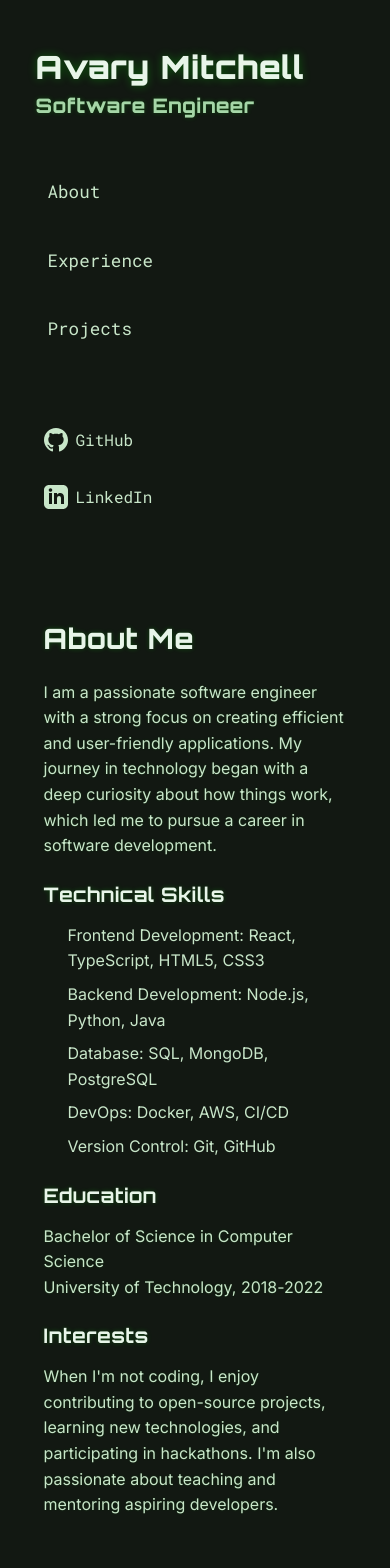
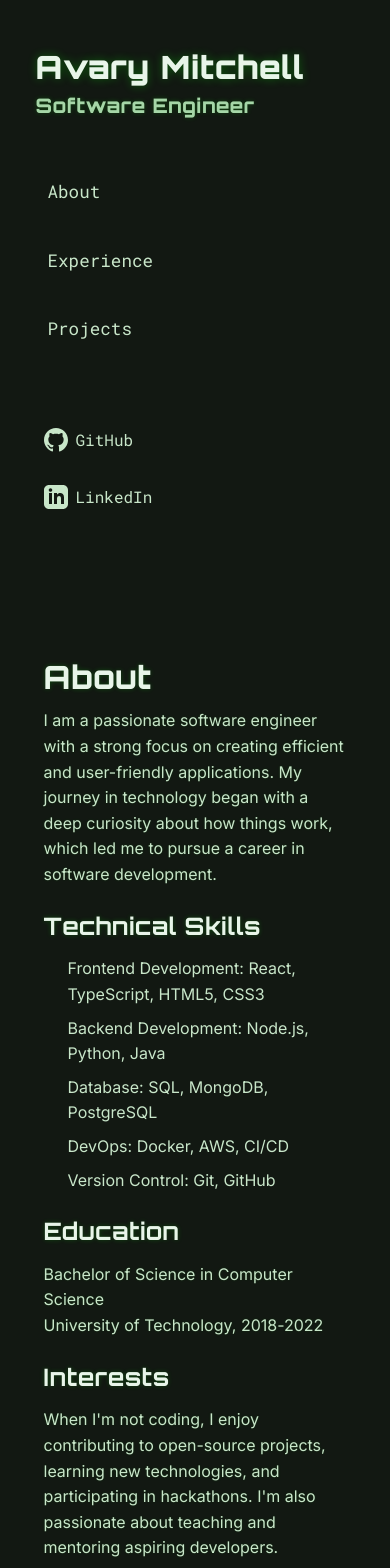
Before and after one commit to Anmitchell/web-portfolio-2025, a React (Vite) app: page / in a window 390 px wide. Shown: the top 1568 px of the page. Built offline with nearby package versions, Linux system fonts and the light colour scheme.

Commit message:
Presentable stop

```diff
--- a/src/App.css
+++ b/src/App.css
@@ -396,16 +396,20 @@ p {
 }
 
 .content section {
-  margin: 8rem 0;
   min-height: fit-content;
+  margin-bottom: 6rem;
 }
 
-.content section:first-child {
-  margin-top: 0;
+.content section:nth-child(3) {
+  margin-bottom: 0rem;
 }
 
-.content section:last-child {
-  margin-bottom: 0;
+.content section .projects {
+  margin-bottom: 0rem;
+}
+
+.content section h2 {
+  margin-bottom: 2rem;
 }
 
 .projects-header {
@@ -413,6 +417,10 @@ p {
   justify-content: space-between;
   align-items: center;
   margin-bottom: 2rem;
+}
+
+.projects-header h2 {
+  margin: 0;
 }
 
 .view-all-btn {
@@ -424,11 +432,8 @@ p {
   cursor: pointer;
   transition: all 0.3s ease;
   font-family: var(--font-mono);
-}
-
-.view-all-btn:hover {
-  background-color: var(--primary-color);
-  color: var(--text-on-primary);
+  font-size: 0.9rem;
+  white-space: nowrap;
 }
 
 .content h2 {
@@ -627,9 +632,12 @@ p {
 
 /* ===== FOOTER ===== */
 .footer {
-  text-align: center;
-  padding: var(--spacing-xl) 0;
-  font-size: 0.875rem;
+  display: flex;
+  flex-direction: column;
+  align-items: center;
+  gap: 1rem;
+  padding-top: 2rem;
+  margin-top: 2rem;
 }
 
 .footer-links {
@@ -647,6 +655,30 @@ p {
 
 .footer-link:hover {
   color: var(--primary-color);
+}
+
+.contact-btn {
+  padding: 0.75rem 2rem;
+  background-color: var(--primary-color);
+  color: var(--text-on-primary);
+  border: none;
+  border-radius: var(--border-radius-sm);
+  cursor: pointer;
+  transition: all 0.3s ease;
+  font-family: var(--font-mono);
+  font-size: 1rem;
+}
+
+.contact-btn:hover {
+  background-color: var(--primary-color-dark);
+  transform: translateY(-2px);
+}
+
+.copyright {
+  color: var(--text-tertiary);
+  font-size: 0.875rem;
+  text-align: center;
+  margin-bottom: 0rem;
 }
 
 /* ===== UTILITIES ===== */
@@ -709,6 +741,16 @@ p {
 
   .content section {
     margin: 4rem 0;
+    position: relative;
+  }
+
+  .content section h2 {
+    position: sticky;
+    top: 0;
+    background-color: var(--background-light);
+    padding: 0.75rem 0;
+    margin: 0;
+    z-index: 1;
   }
 
   .header h1 {
@@ -722,10 +764,6 @@ p {
   .navigation button {
     padding: 0.75rem;
     font-size: 1.1rem;
-  }
-
-  .social-link {
-    padding: 0.5rem;
   }
 
   .about {
@@ -761,13 +799,41 @@ p {
     padding: 0.5rem;
   }
 
-  .content h2 {
-    font-size: 1.75rem;
-    margin-bottom: 1.5rem;
+  .projects-header {
+    position: sticky;
+    top: 0;
+    background-color: var(--background-light);
+    padding: 0.75rem 0;
+    margin: 0;
+    z-index: 1;
   }
 
-  .content h3 {
-    font-size: 1.25rem;
+  .projects-header h2 {
+    position: static;
+    padding: 0;
+  }
+
+  .view-all-btn {
+    padding: 0.25rem 0.75rem;
+    font-size: 0.8rem;
+  }
+
+  .right-section {
+    padding-top: 0;
+  }
+
+  .footer {
+    padding: 1.5rem 0;
+    margin-top: 1.5rem;
+  }
+
+  .contact-btn {
+    padding: 0.5rem 1.5rem;
+    font-size: 0.9rem;
+  }
+
+  .copyright {
+    font-size: 0.8rem;
   }
 }
 
@@ -947,6 +1013,10 @@ p {
   font-family: var(--font-mono);
 }
 
+.social-link:last-child {
+  padding-bottom: 0rem;
+}
+
 .social-link:hover {
   color: var(--primary-color);
   background-color: var(--surface-hover);
--- a/src/App.tsx
+++ b/src/App.tsx
@@ -27,7 +27,8 @@ function App() {
                 const experienceSection = document.getElementById('experience') as HTMLElement;
                 const rightSection = document.querySelector('.right-section') as HTMLElement;
                 if (experienceSection && rightSection) {
-                  const offset = experienceSection.offsetTop - rightSection.offsetTop - 96; // 6rem = 96px
+                  const headerHeight = window.innerWidth <= 768 ? 48 : 0; // 3rem = 48px
+                  const offset = experienceSection.offsetTop - rightSection.offsetTop - 96 - headerHeight;
                   rightSection.scrollTo({ top: offset, behavior: 'smooth' });
                 }
               }}>
@@ -37,7 +38,8 @@ function App() {
                 const projectsSection = document.getElementById('projects') as HTMLElement;
                 const rightSection = document.querySelector('.right-section') as HTMLElement;
                 if (projectsSection && rightSection) {
-                  const offset = projectsSection.offsetTop - rightSection.offsetTop - 96; // 6rem = 96px
+                  const headerHeight = window.innerWidth <= 768 ? 48 : 0; // 3rem = 48px
+                  const offset = projectsSection.offsetTop - rightSection.offsetTop - 96 - headerHeight;
                   rightSection.scrollTo({ top: offset, behavior: 'smooth' });
                 }
               }}>
@@ -64,7 +66,7 @@ function App() {
         <div className='right-section'>
           <div className='content'>
             <section id="about">
-              <h2>About Me</h2>
+              <h2>About</h2>
               <p>I am a passionate software engineer with a strong focus on creating efficient and user-friendly applications. My journey in technology began with a deep curiosity about how things work, which led me to pursue a career in software development.</p>
 
               <h3>Technical Skills</h3>
@@ -85,7 +87,7 @@ function App() {
             </section>
 
             <section id="experience">
-              <h2>Professional Experience</h2>
+              <h2>Experience</h2>
 
               <div className='experience-item'>
                 <h3>Senior Software Engineer</h3>
@@ -126,7 +128,7 @@ function App() {
 
             <section id="projects">
               <div className="projects-header">
-                <h2>Featured Projects</h2>
+                <h2>Projects</h2>
                 <button
                   className="view-all-btn"
                   onClick={() => setShowAllProjects(!showAllProjects)}
@@ -190,6 +192,15 @@ function App() {
               )}
             </section>
           </div>
+          <footer className='footer'>
+            <button
+              className='contact-btn'
+              onClick={() => window.location.href = 'mailto:your.email@example.com'}
+            >
+              Contact Me
+            </button>
+            <p className='copyright'>© {new Date().getFullYear()} Avary Mitchell. All rights reserved.</p>
+          </footer>
         </div>
       </div>
     </div>
```
